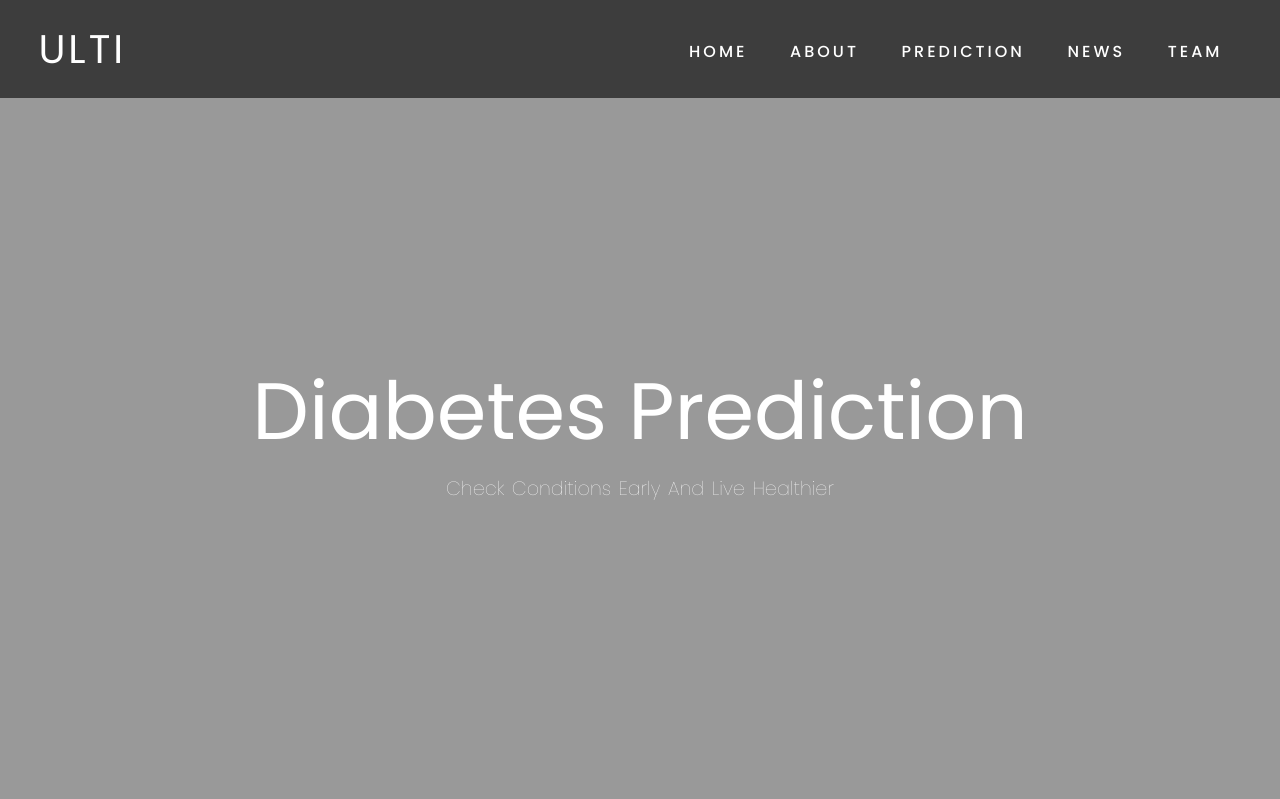
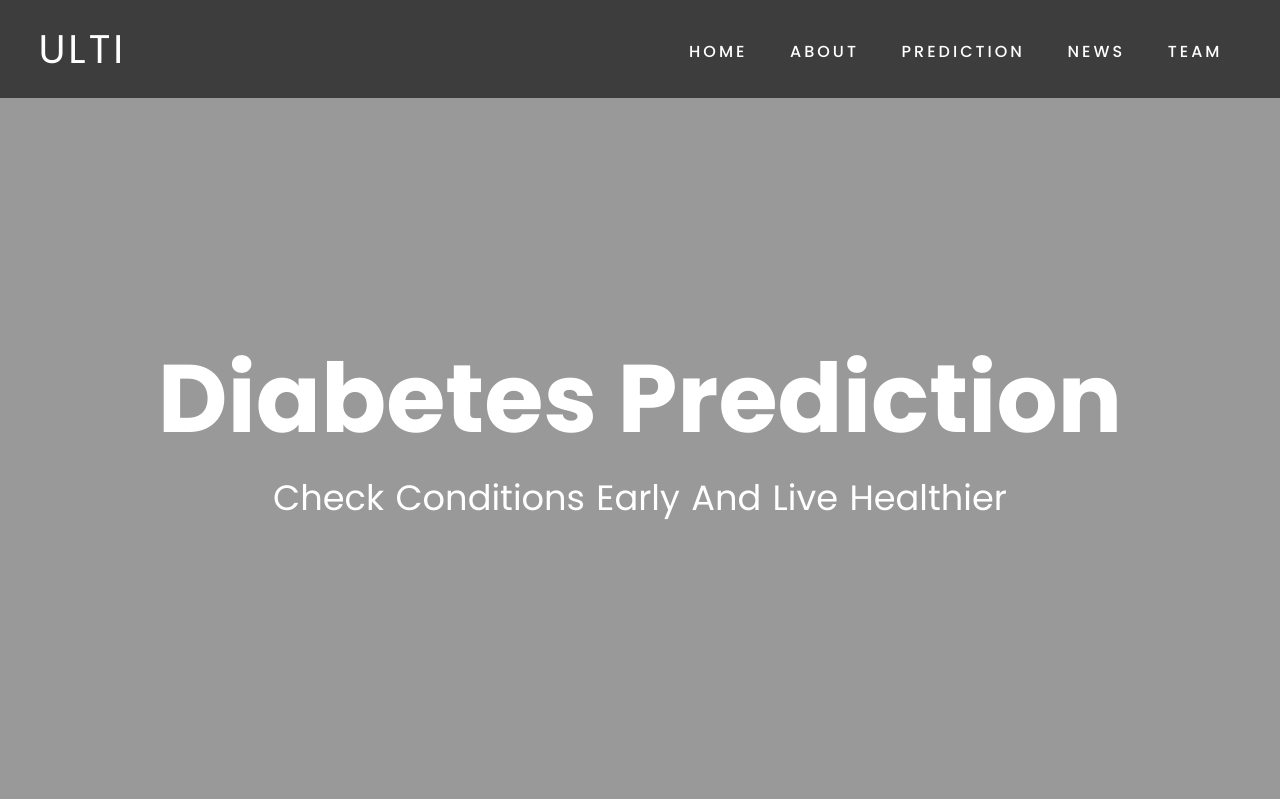
Before and after one commit to Kelompok-ular-3/web-diabetes, a Flask app: page / in a window 1280 px wide. Shown: the top 799 px of the page. Run offline with Flask 2, Linux system fonts and the light colour scheme; some libraries are stand-ins or nearby versions; some web fonts are replaced.

Commit message:
edit placeholder dan css

```diff
--- a/templates/index.html
+++ b/templates/index.html
@@ -106,9 +106,9 @@
 
         .banner p {
         padding: 1rem 0 2rem 0;
-        font-size: 1.2rem;
+        font-size: 2.2rem;
         text-transform: capitalize;
-        font-weight: 300;
+        font-weight: 400;
         word-spacing: 2px;
         }
 
@@ -252,7 +252,9 @@
             padding-left: 1.2rem;
         }
         .banner-title {
-            font-size: 5rem;
+            font-size: 6rem;
+            line-height: 1.2;
+            font-weight: 700;
         }
         .banner form {
             margin-top: 1.4rem;
@@ -419,7 +421,7 @@
                                     for='grid-text-2'>Diabetes Pedigree Function</label>
                                 <input type="text"
                                     class='appearance-none block w-full bg-white text-gray-700 border border-gray-400 shadow-inner rounded-md py-3 px-4 leading-tight focus:outline-none  focus:border-gray-500'
-                                    id='grid-text-2' type='text' placeholder='Masukkan diabetes pedigree function'
+                                    id='grid-text-2' type='text' placeholder='Masukkan riwayat diabetes dalam keluarga'
                                     name="diabetes_pedigree_function" required>
                             </div>
                             <div class='w-full md:w-full px-3 mb-6'>
```
Also changed, not shown: static/images/app-display.JPG (deleted), static/images/form_empty.svg, static/images/iris_setosa.jpg (deleted), static/images/iris_versicolor.jpg (deleted), static/images/iris_virginica.jpg (deleted).
